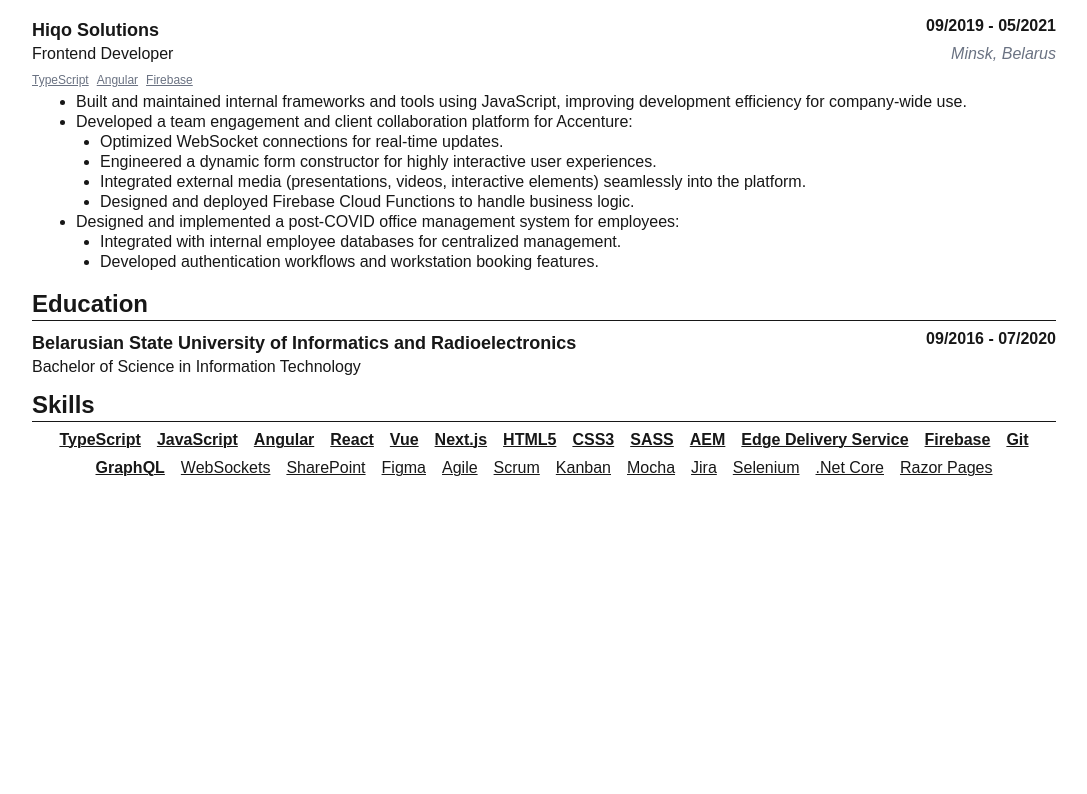
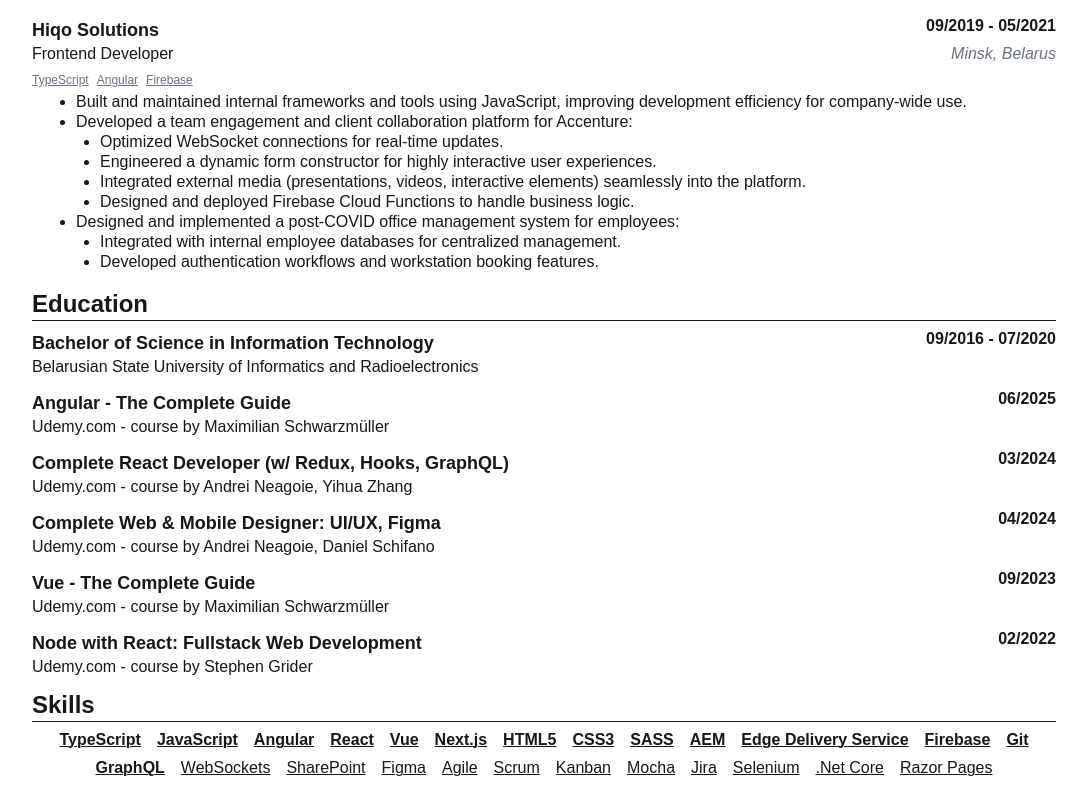
Before and after one commit to p-sviridov/cv-nextjs, a Next.js app: page / in a window 1280 px wide. Shown: the part 642-1436 px from the top of the page, without its empty margins (96-1183 px from the left). Before the commit the page ends 1136 px from the top, so only its background shows below. Built offline with nearby package versions, Linux system fonts and the light colour scheme.

Commit message:
Updated Education section with courses

```diff
--- a/app/layout.tsx
+++ b/app/layout.tsx
@@ -13,8 +13,16 @@ const geistMono = Geist_Mono({
 });
 
 export const metadata: Metadata = {
-	title: "Create Next App",
-	description: "Generated by create next app",
+	title: "Pavel Sviridov's CV",
+	description: "Pavel Sviridov's CV",
+	openGraph: {
+		title: "Pavel Sviridov's CV",
+		description: "Pavel Sviridov's CV",
+		url: "https://p-sviridov.github.io/cv-nextjs/",
+		siteName: "Pavel Sviridov's CV",
+		locale: "en_US",
+		type: "website",
+	},
 };
 
 export default function RootLayout({
--- a/app/page.tsx
+++ b/app/page.tsx
@@ -140,15 +140,16 @@ export default function Home() {
 				<hr className="mb-2" />
 				<ul>
 					{data.education.map((education) => (
-						<li className="mb-3" key={education.institution}>
+						<li className="mb-3" key={education.description}>
 							<div className="grid [grid-template-columns:repeat(2,auto)] [grid-template-rows:repeat(2,auto)]">
 								<h3 className="font-bold text-lg">
-									{education.institution}
+									{education.description}
 								</h3>
 								<h4 className="font-bold text-right">
-									{education.startDate} - {education.endDate}
+									{education.startDate}
+									{education.endDate && ` - ${education.endDate}`}
 								</h4>
-								<p>{education.description}</p>
+								<p>{education.institution}</p>
 							</div>
 						</li>
 					))}
--- a/data/cv-data.ts
+++ b/data/cv-data.ts
@@ -117,6 +117,36 @@ export const cvData: CVData = {
 			startDate: "09/2016",
 			endDate: "07/2020",
 		},
+		{
+			institution: "Udemy.com - course by Maximilian Schwarzmüller",
+			description: "Angular - The Complete Guide",
+			location: "Online",
+			startDate: "06/2025",
+		},
+		{
+			institution: "Udemy.com - course by Andrei Neagoie, Yihua Zhang",
+			description: "Complete React Developer (w/ Redux, Hooks, GraphQL)",
+			location: "Online",
+			startDate: "03/2024",
+		},
+		{
+			institution: "Udemy.com - course by Andrei Neagoie, Daniel Schifano",
+			description: "Complete Web & Mobile Designer: UI/UX, Figma",
+			location: "Online",
+			startDate: "04/2024",
+		},
+		{
+			institution: "Udemy.com - course by Maximilian Schwarzmüller",
+			description: "Vue - The Complete Guide",
+			location: "Online",
+			startDate: "09/2023",
+		},
+		{
+			institution: "Udemy.com - course by Stephen Grider",
+			description: "Node with React: Fullstack Web Development",
+			location: "Online",
+			startDate: "02/2022",
+		},
 	],
 	projects: [],
 	skills: {
```
Also changed, not shown: 1 other file (tests, documents, lock files or other folders).
